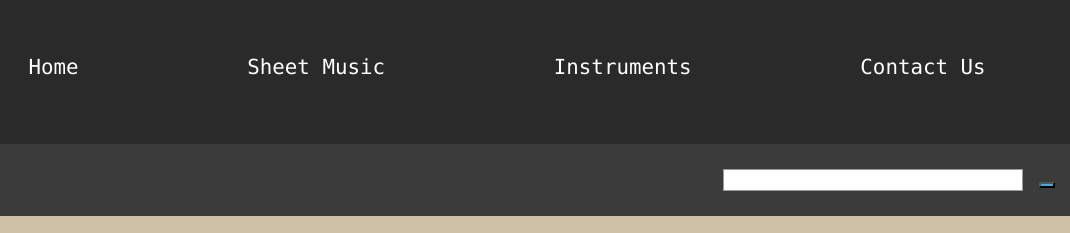
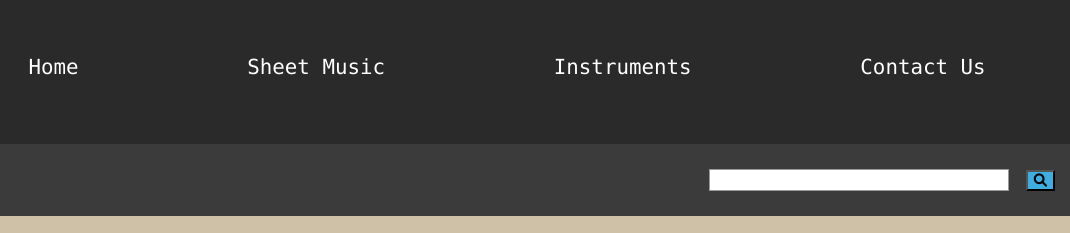
Before and after one commit to spence3033/spence3033.github.io, a plain HTML site: page wdd130/music store site/contactus.html in a window 1280 px wide. Shown: the top 233 px of the page, 210-1280 px from the left. Drawn offline with Linux system fonts and the light colour scheme.

Commit message:
quick fix

```diff
--- a/wdd130/music store site/contactus.html
+++ b/wdd130/music store site/contactus.html
@@ -11,6 +11,7 @@
     <link rel="preconnect" href="https://fonts.gstatic.com" crossorigin>
     <link href="https://fonts.googleapis.com/css2?family=Roboto:wght@500&display=swap" rel="stylesheet">
 
+    <link rel="stylesheet" href="https://cdnjs.cloudflare.com/ajax/libs/font-awesome/6.0.0/css/all.min.css">
     <style>
         form {
         /* Center the form on the page */
```
